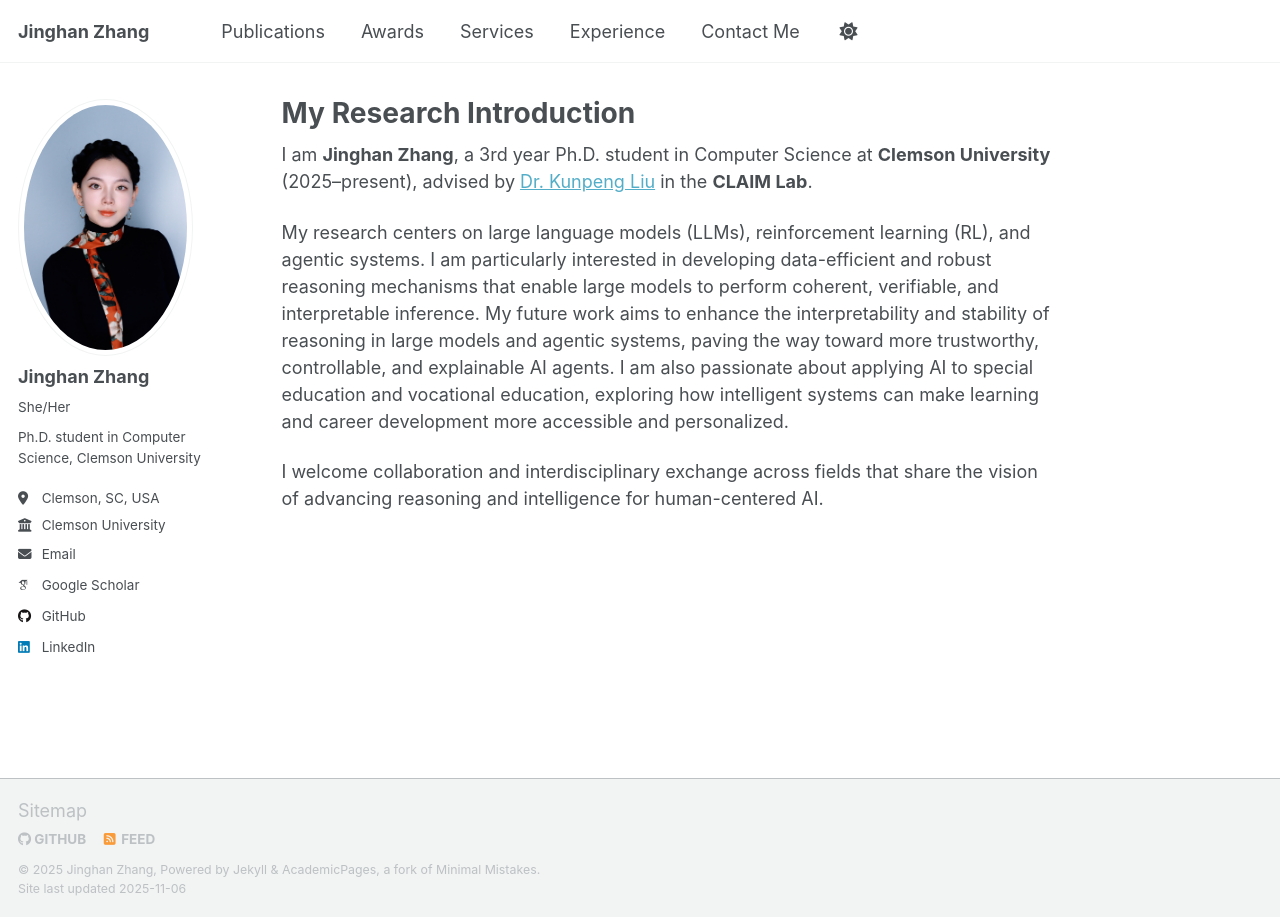
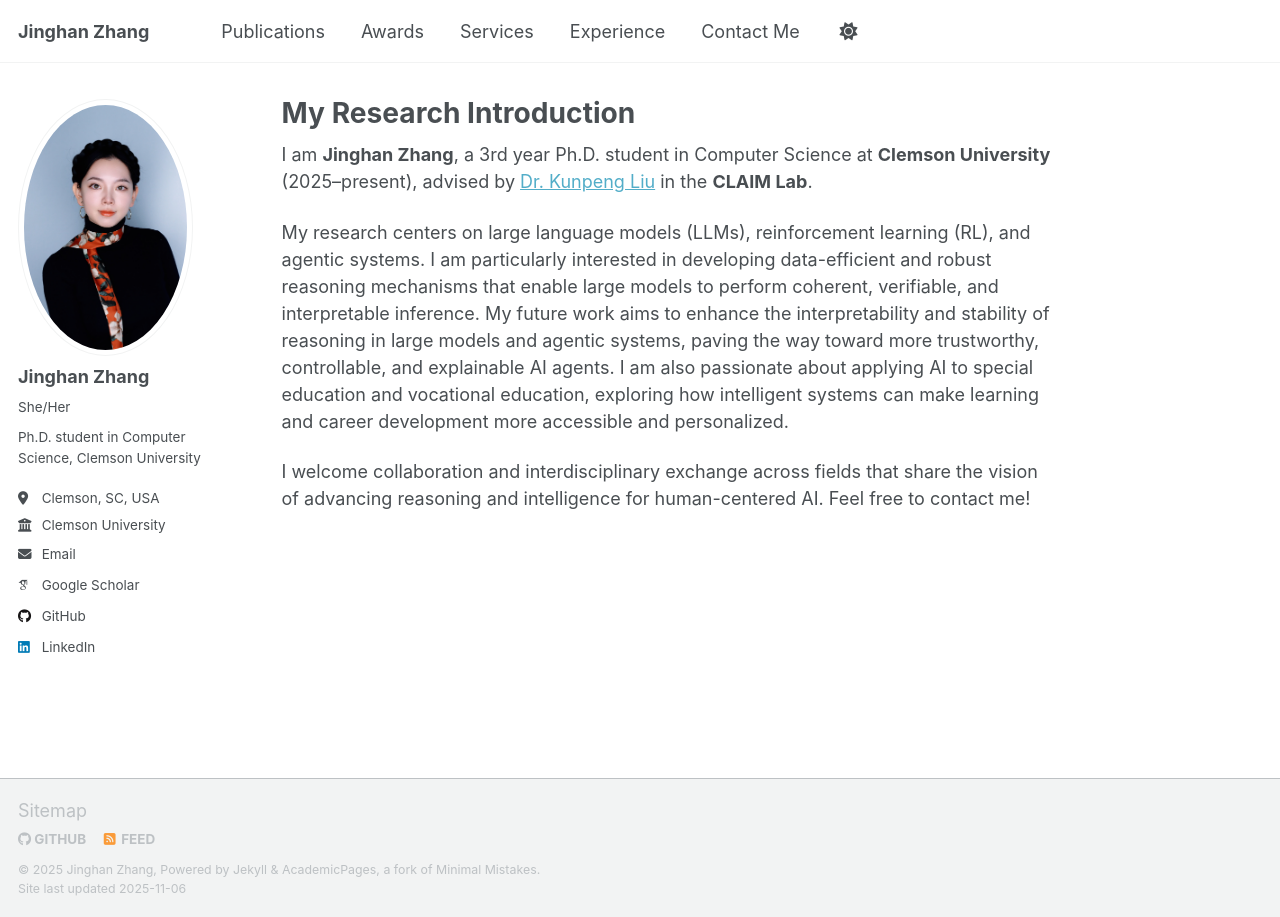
Before and after one commit to jinghanzhang1998/jinghanzhang1998.github.io, a Jekyll site: the page built from _pages/about.md, in a window 1280 px wide. Built offline with Jekyll 4.4.1, drawn with Linux system fonts in a browser that asks for light colours; some web fonts are replaced; a script that is not in the unit is left out.

Commit message:
Enhance collaboration invitation in about page
Added a call to action for collaboration.

```diff
--- a/_pages/about.md
+++ b/_pages/about.md
@@ -11,4 +11,4 @@ I am **Jinghan Zhang**, a 3rd year Ph.D. student in Computer Science at **Clemso
 My research centers on large language models (LLMs), reinforcement learning (RL), and agentic systems. I am particularly interested in developing data-efficient and robust reasoning mechanisms that enable large models to perform coherent, verifiable, and interpretable inference. My future work aims to enhance the interpretability and stability of reasoning in large models and agentic systems, paving the way toward more trustworthy, controllable, and explainable AI agents.
 I am also passionate about applying AI to special education and vocational education, exploring how intelligent systems can make learning and career development more accessible and personalized.
 
-I welcome collaboration and interdisciplinary exchange across fields that share the vision of advancing reasoning and intelligence for human-centered AI.
+I welcome collaboration and interdisciplinary exchange across fields that share the vision of advancing reasoning and intelligence for human-centered AI. Feel free to contact me!
```
